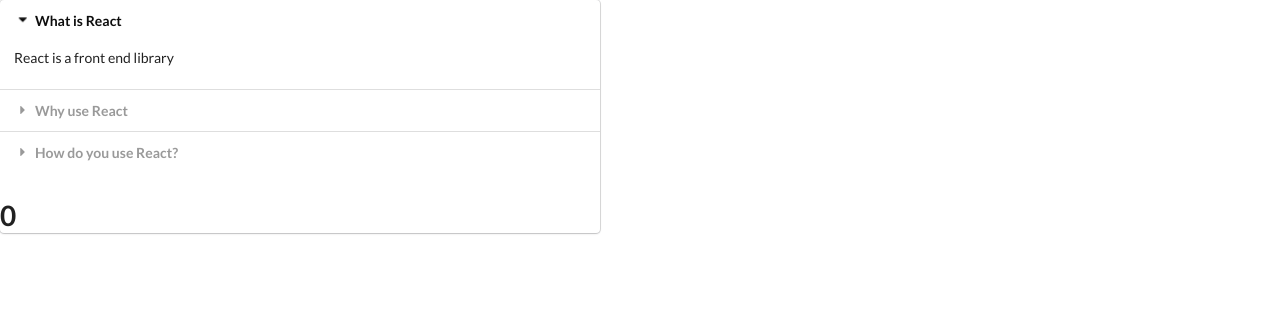
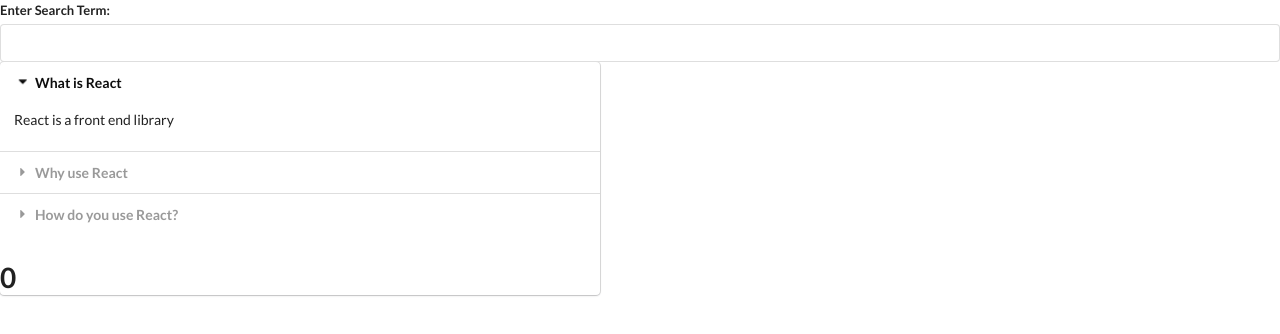
Before and after one commit to prateekvarma/React-Wikipedia, a React (Create React App) app: page / in a window 1280 px wide. Shown: the top 334 px of the page. Built offline with nearby package versions, Linux system fonts and the light colour scheme.

Commit message:
Test commit, to check useEffect() Hook's config with empty [] as 2nd param

```diff
--- a/src/App.js
+++ b/src/App.js
@@ -1,5 +1,6 @@
 import React from "react";
 import Accordion from "./components/Accordion";
+import Search from "./components/Search";
 
 const items = [
   {
@@ -16,10 +17,13 @@
   }
 ]
 
-export default () => {
+ const App = () => {
   return (
     <div>
+      <Search />
       <Accordion items={items} />
     </div>
   );
 };
+
+export default App;
--- a/src/components/Search.js
+++ b/src/components/Search.js
@@ -1,18 +1,30 @@
-import React, {useState} from "react";
+import React, { useState, useEffect } from "react";
 
 const Search = () => {
-    const [term, setTerm] = useState('');
+  const [term, setTerm] = useState("");
 
-    // setTerm() logic goes here
+  //Testing useEffect() : Below, the console will be called every time the input field is typed, hence the component will be rendered every time, and therefore the console will be logged each time.
+  console.log("Called every time you type.");
 
-    return(
+  //Below the useEffect has an empty [] as 2nd param, so it will render only once
+  useEffect(() => {
+    console.log("Just called on initialization");
+  }, []);
+
+  return (
     <div>
       <div className="ui form">
         <div className="field">
           <label>Enter Search Term: </label>
-                <input className="input" value={term} onChange={(e) => setTerm(e.target.value)} />
+          <input
+            className="input"
+            value={term}
+            onChange={(e) => setTerm(e.target.value)}
+          />
         </div>
       </div>
     </div>
-    )
-}
+  );
+};
+
+export default Search;
```
Lines whose indentation alone changed are shown as unchanged.
